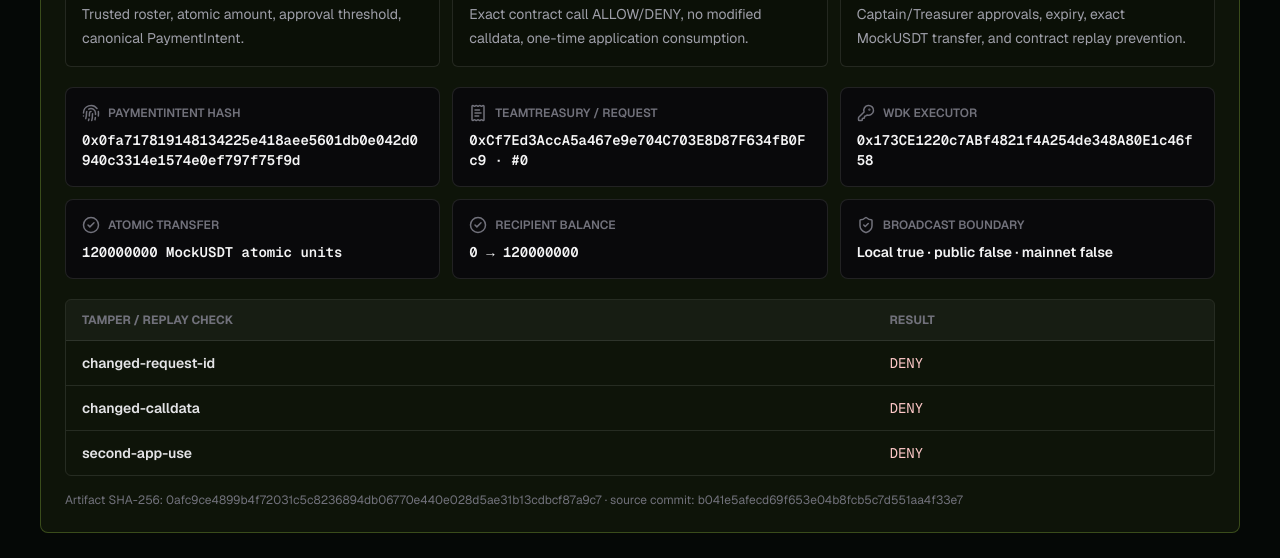
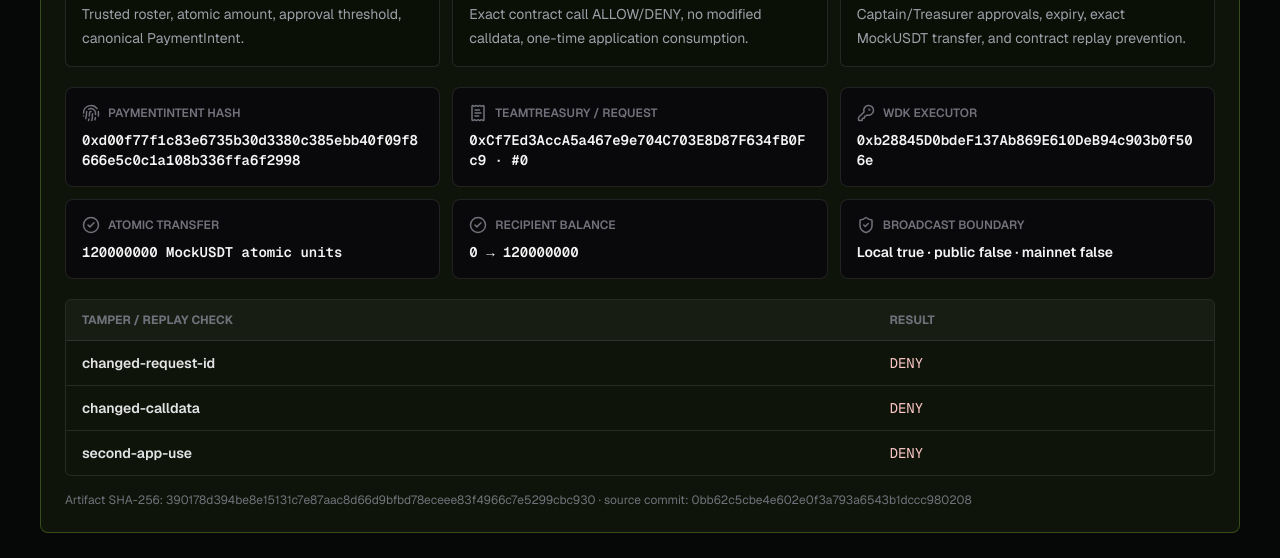
Before and after one commit to alsaecas/cuptreasury, a Next.js app: page /guarded-execution in a window 1280 px wide. Shown: the part 2020-2578 px from the top of the page. Built offline with nearby package versions, Linux system fonts and the light colour scheme.

Commit message:
Refresh deterministic contract proof fixture

```diff
--- a/artifacts/wdk-contract-proof.json
+++ b/artifacts/wdk-contract-proof.json
@@ -1,8 +1,8 @@
 {
   "ok": true,
   "schemaVersion": 1,
-  "generatedAt": "2026-07-11T15:22:01.970Z",
-  "sourceCommit": "b041e5afecd69f653e04b8fcb5c7d551aa4f33e7",
+  "generatedAt": "2026-07-11T15:23:10.482Z",
+  "sourceCommit": "0bb62c5cbe4e602e0f3a793a6543b1dccc980208",
   "network": {
     "name": "hardhat",
     "chainId": 31337,
@@ -19,14 +19,14 @@
   "teamTreasury": {
     "contractAddress": "0xCf7Ed3AccA5a467e9e704C703E8D87F634fB0Fc9",
     "requestId": "0",
-    "paymentIntentHash": "0x0fa717819148134225e418aee5601db0e042d0940c3314e1574e0ef797f75f9d",
+    "paymentIntentHash": "0xd00f77f1c83e6735b30d3380c385ebb40f09f8666e5c0c1a108b336ffa6f2998",
     "requiredApprovals": 2,
     "approvalCount": 2
   },
   "wdk": {
     "coreVersion": "@tetherto/wdk",
     "evmModuleVersion": "@tetherto/wdk-wallet-evm",
-    "executorAddress": "0x173CE1220c7ABf4821f4A254de348A80E1c46f58",
+    "executorAddress": "0xb28845D0bdeF137Ab869E610DeB94c903b0f506e",
     "policyDecision": "ALLOW",
     "signedByWdk": true,
     "broadcastLocally": true,
@@ -47,7 +47,7 @@
     }
   ],
   "execution": {
-    "transactionHash": "0xcc03edd5dc43ccd474638021f01568aab11f9255e6235c1fbbf22bc309e1374c",
+    "transactionHash": "0xecbdd05184c8401612eeef159908b9fbba1d1013b796050d9d44da62772e46cf",
     "blockNumber": "9",
     "recipientBalanceBefore": "0",
     "recipientBalanceAfter": "120000000",
--- a/src/data/generated/wdkContractProof.generated.ts
+++ b/src/data/generated/wdkContractProof.generated.ts
@@ -4,8 +4,8 @@
 export const wdkContractProof = {
   "ok": true,
   "schemaVersion": 1,
-  "generatedAt": "2026-07-11T15:22:01.970Z",
-  "sourceCommit": "b041e5afecd69f653e04b8fcb5c7d551aa4f33e7",
+  "generatedAt": "2026-07-11T15:23:10.482Z",
+  "sourceCommit": "0bb62c5cbe4e602e0f3a793a6543b1dccc980208",
   "network": {
     "name": "hardhat",
     "chainId": 31337,
@@ -22,14 +22,14 @@ export const wdkContractProof = {
   "teamTreasury": {
     "contractAddress": "0xCf7Ed3AccA5a467e9e704C703E8D87F634fB0Fc9",
     "requestId": "0",
-    "paymentIntentHash": "0x0fa717819148134225e418aee5601db0e042d0940c3314e1574e0ef797f75f9d",
+    "paymentIntentHash": "0xd00f77f1c83e6735b30d3380c385ebb40f09f8666e5c0c1a108b336ffa6f2998",
     "requiredApprovals": 2,
     "approvalCount": 2
   },
   "wdk": {
     "coreVersion": "@tetherto/wdk",
     "evmModuleVersion": "@tetherto/wdk-wallet-evm",
-    "executorAddress": "0x173CE1220c7ABf4821f4A254de348A80E1c46f58",
+    "executorAddress": "0xb28845D0bdeF137Ab869E610DeB94c903b0f506e",
     "policyDecision": "ALLOW",
     "signedByWdk": true,
     "broadcastLocally": true,
@@ -50,7 +50,7 @@ export const wdkContractProof = {
     }
   ],
   "execution": {
-    "transactionHash": "0xcc03edd5dc43ccd474638021f01568aab11f9255e6235c1fbbf22bc309e1374c",
+    "transactionHash": "0xecbdd05184c8401612eeef159908b9fbba1d1013b796050d9d44da62772e46cf",
     "blockNumber": "9",
     "recipientBalanceBefore": "0",
     "recipientBalanceAfter": "120000000",
@@ -67,5 +67,5 @@ export const wdkContractProof = {
     "mainnet": false
   },
   "secretsPersisted": false,
-  "proofArtifactSha256": "0afc9ce4899b4f72031c5c8236894db06770e440e028d5ae31b13cdbcf87a9c7"
+  "proofArtifactSha256": "390178d394be8e15131c7e87aac8d66d9bfbd78eceee83f4966c7e5299cbc930"
 } as const;
```
